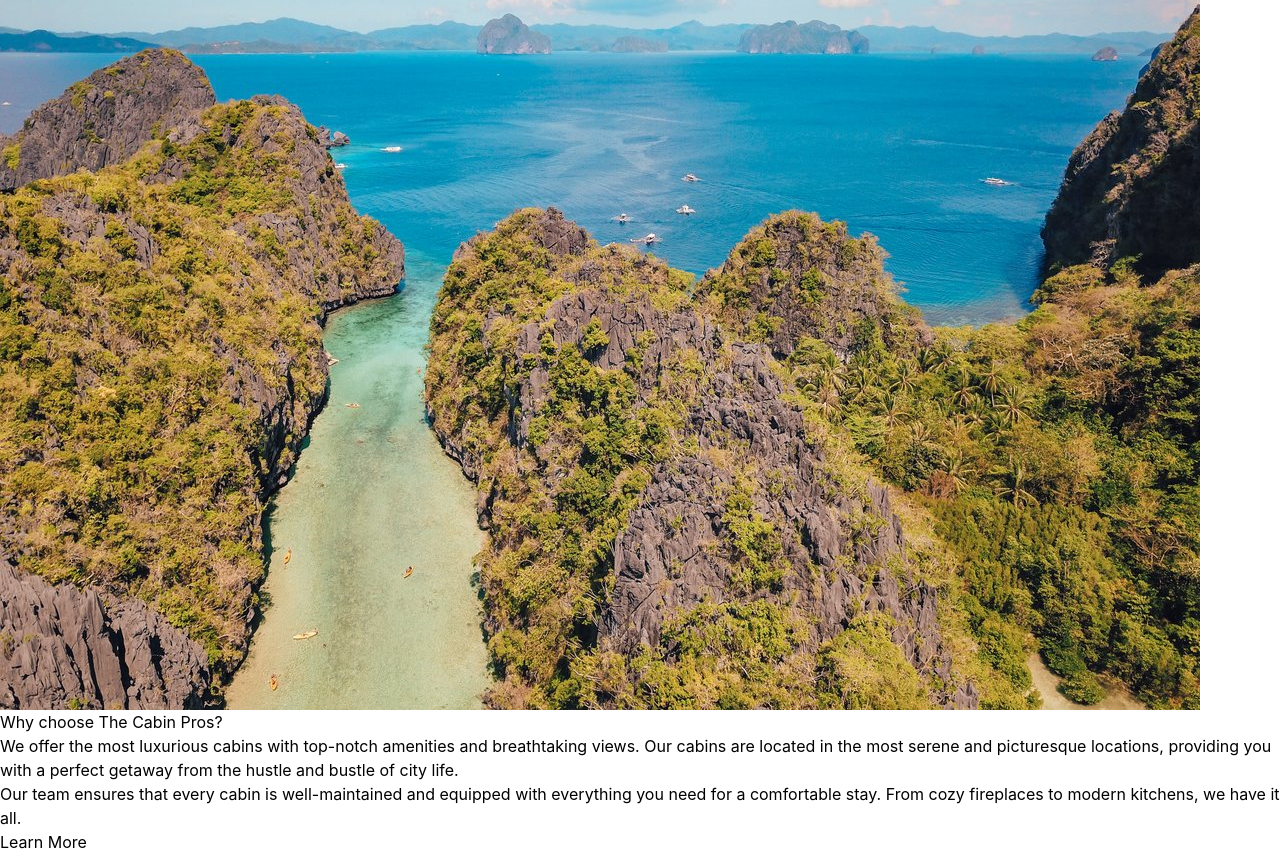
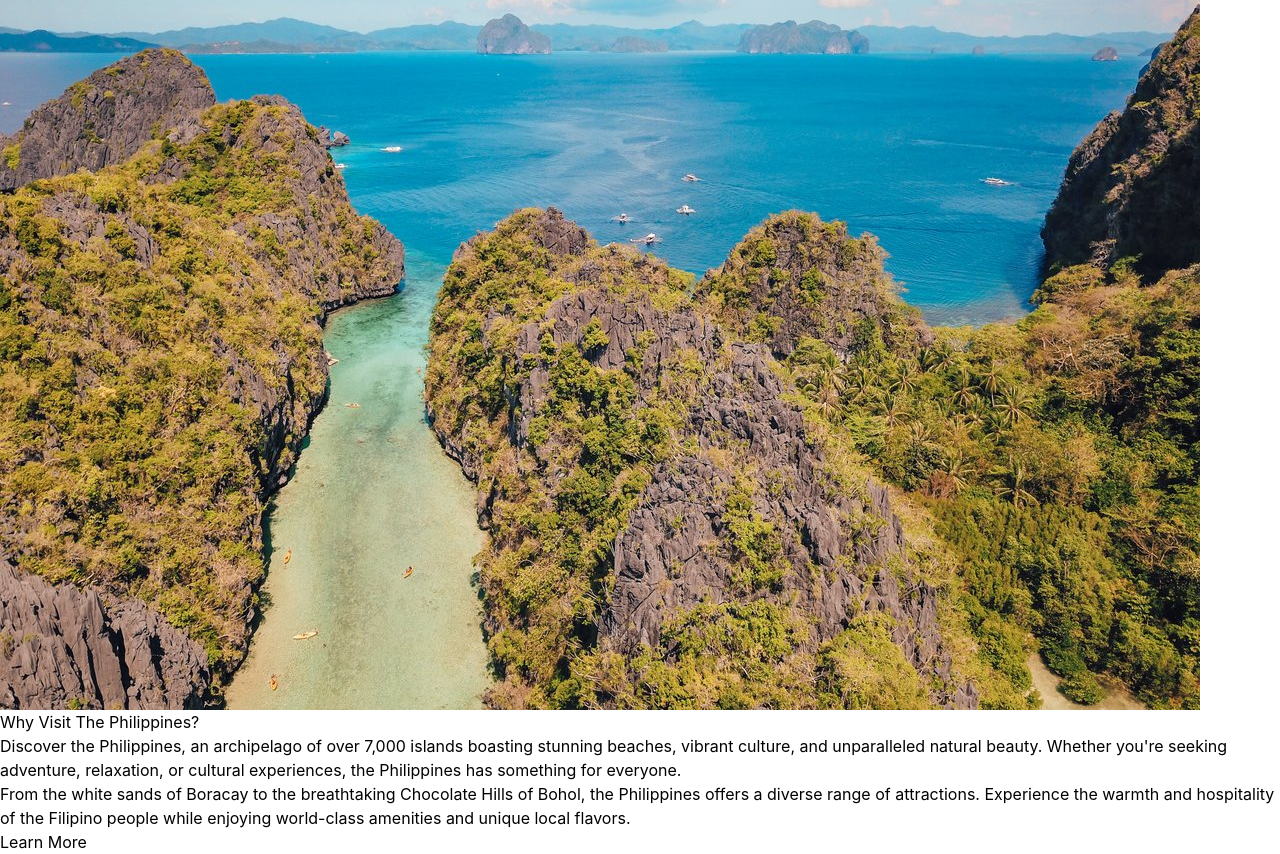
Before and after one commit to kimalfredmolina/Travel-Blog, a React (Vite) app: page / in a window 1280 px wide. Shown: the part 798-1652 px from the top of the page. Built offline with nearby package versions, Linux system fonts and the light colour scheme.

Commit message:
Added Feature

```diff
--- a/src/components/Home.jsx
+++ b/src/components/Home.jsx
@@ -21,22 +21,25 @@ const Home = () => {
         </div>
       </div>
 
-      <div id="About" className="bg-foreground text-background py-20">
+      <div id="About" className="bg-foreground text-black py-20">
         <div className="container mx-auto flex flex-col md:flex-row items-center">
           <div className="md:w-1/2 p-4">
-            <img src={bg2} alt="Cabin Interior" className="rounded shadow-lg" />
+            <img src={bg2} alt="Philippines Beach" className="rounded shadow-lg" />
           </div>
           <div className="md:w-1/2 p-4">
-            <h2 className="text-3xl font-bold">Why choose The Cabin Pros?</h2>
-            <p className="mt-4">
-              We offer the most luxurious cabins with top-notch amenities and breathtaking views. Our cabins are located in the most serene and picturesque locations, providing you with a perfect getaway
-              from the hustle and bustle of city life.
+            <h2 className="text-3xl font-bold">Why Visit The Philippines?</h2>
+            <p className="mt-4 text-black font-bold">
+              Discover the Philippines, an archipelago of over 7,000 islands boasting stunning beaches, vibrant culture, and unparalleled natural beauty. Whether you're seeking adventure, relaxation, or cultural experiences, the Philippines has something for everyone.
             </p>
-            <p className="mt-4">Our team ensures that every cabin is well-maintained and equipped with everything you need for a comfortable stay. From cozy fireplaces to modern kitchens, we have it all.</p>
-            <button className="mt-4 bg-primary text-primary-foreground hover:bg-primary/80 px-4 py-2 rounded">Learn More</button>
+            <p className="mt-4 text-black font-semibold">
+              From the white sands of Boracay to the breathtaking Chocolate Hills of Bohol, the Philippines offers a diverse range of attractions. Experience the warmth and hospitality of the Filipino people while enjoying world-class amenities and unique local flavors.
+            </p>
+            <button className="mt-4 bg-orange-500 text-black hover:bg-orange-600 px-4 py-2 rounded-full">Learn More</button>
           </div>
         </div>
       </div>
+
+
     </div>
   );
 }
--- a/src/components/Navbar.jsx
+++ b/src/components/Navbar.jsx
@@ -11,10 +11,10 @@ const Navbar = () => {
             </a>
           </div>
           <div className="flex-1 flex justify-center items-center space-x-10 text-lg">
-            <a href="Home" className="hover:text-red-500">Home</a>
-            <a href="About" className="hover:text-red-500">About</a>
-            <a href="#" className="hover:text-red-500">Services</a>
-            <a href="#" className="hover:text-red-500">Contact</a>
+            <a href="Home" className="hover:text-red-500 font-bold">Home</a>
+            <a href="About" className="hover:text-red-500 font-bold">About</a>
+            <a href="#" className="hover:text-red-500 font-bold">Services</a>
+            <a href="#" className="font-bold hover:text-red-500">Contact</a>
           </div>
         </div>
       </div>
```
